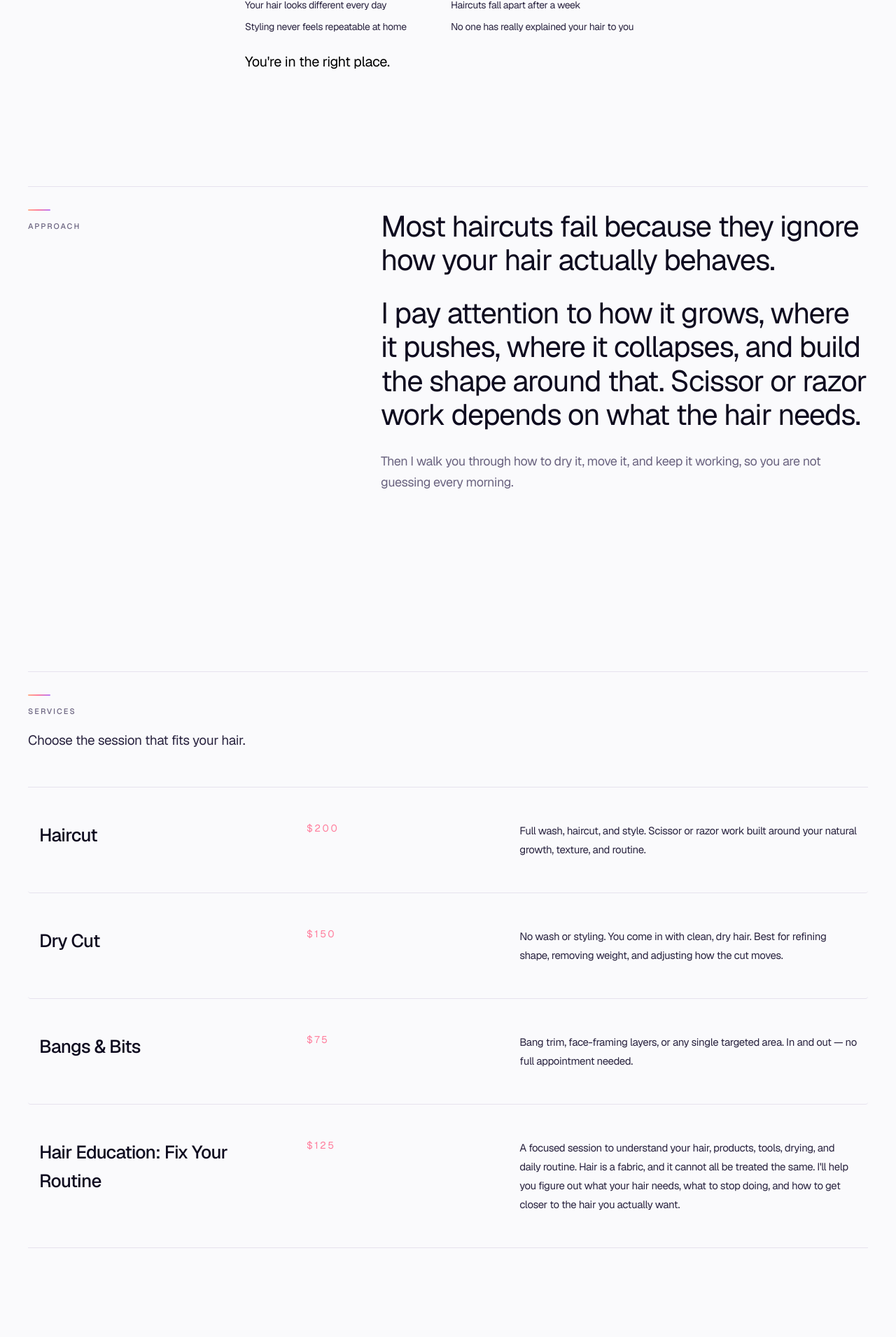
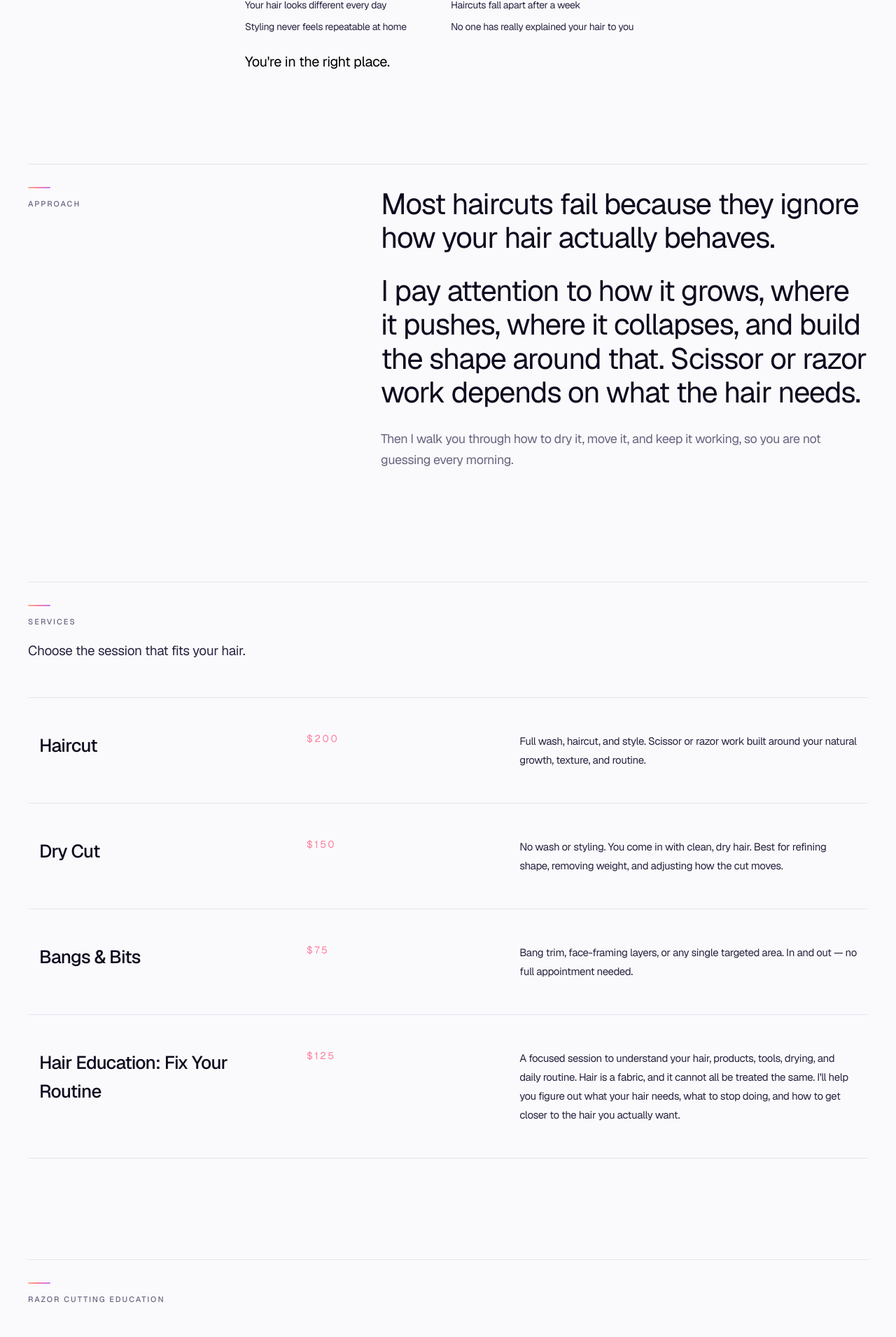
Before and after one commit to sambullen228-rgb/samuelbullen-site, a Next.js app: page / in a window 1280 px wide. Shown: the part 3994-5904 px from the top of the page at 70% size. Built offline with nearby package versions, Linux system fonts and the light colour scheme.

Commit message:
Reduce whitespace between Approach and Services sections

```diff
--- a/app/page.tsx
+++ b/app/page.tsx
@@ -392,7 +392,7 @@ export default function Home() {
 
         {/* Approach */}
         <motion.section
-          className="mx-auto max-w-7xl px-5 py-28 md:px-10 md:py-32"
+          className="mx-auto max-w-7xl px-5 py-16 md:px-10 md:py-24"
           variants={fadeUp}
           initial="hidden"
           whileInView="visible"
@@ -421,7 +421,7 @@ export default function Home() {
         </motion.section>
 
         {/* Hair Pricing */}
-        <section id="pricing" className="mx-auto max-w-7xl px-5 pb-12 pt-32 md:px-10">
+        <section id="pricing" className="mx-auto max-w-7xl px-5 pb-12 pt-16 md:px-10">
           <motion.div
             className="border-t border-[#E6E2EE] pt-8"
             variants={fadeUp}
```
